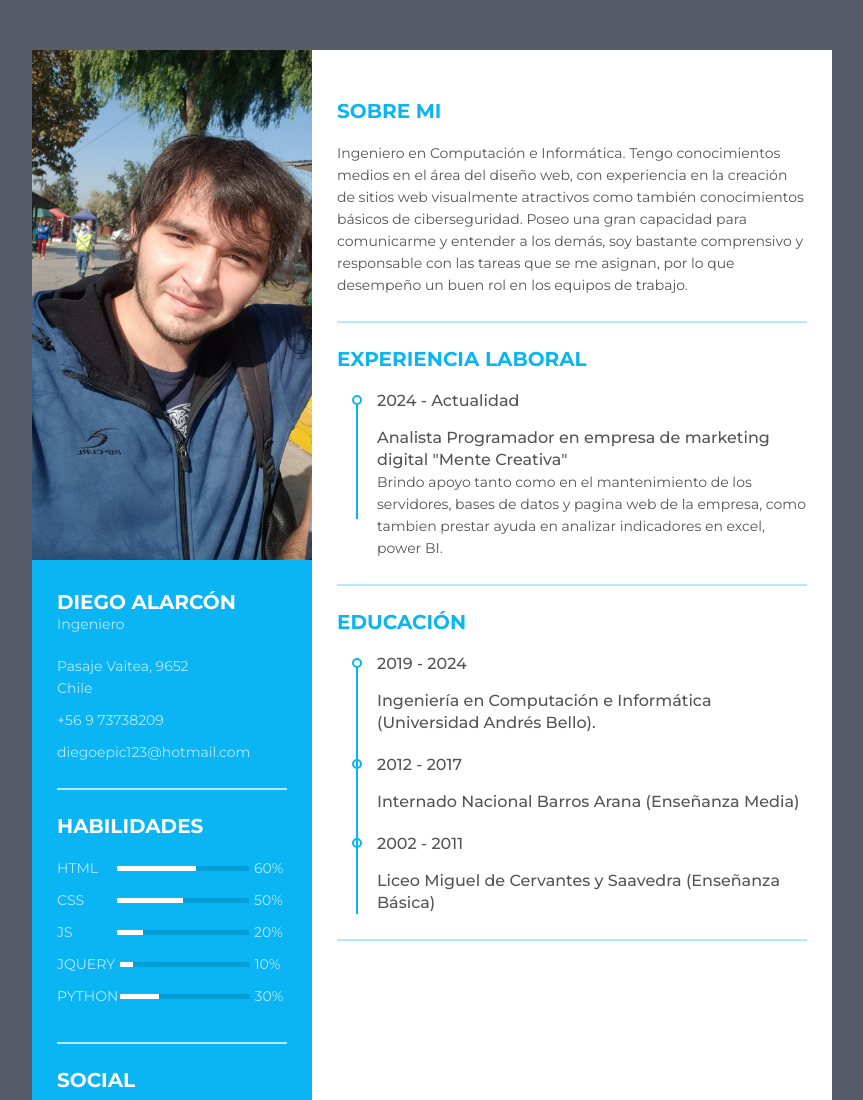
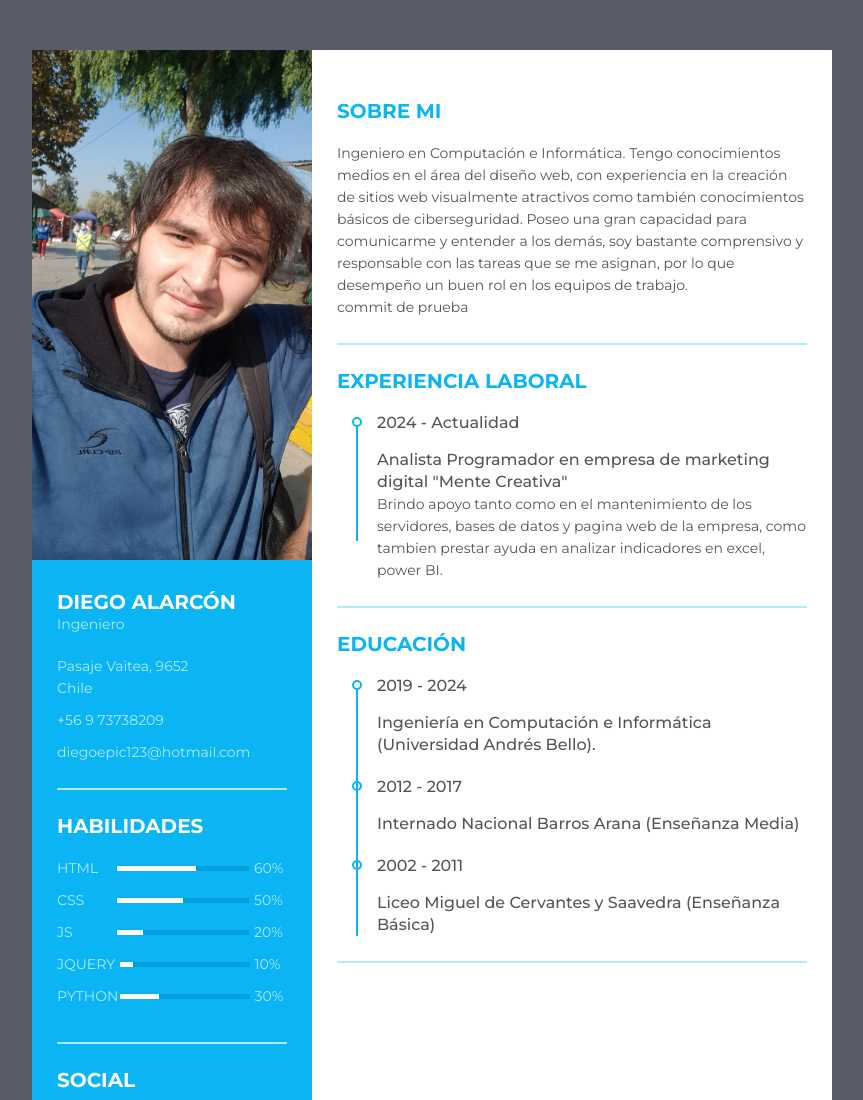
Before and after one commit to susana-ar/diegoepic.github.io, a plain HTML site: page index.html in a window 1280 px wide. Shown: the top 1100 px of the page, without its empty margins (208-1071 px from the left). Drawn offline with Linux system fonts and the light colour scheme.

Commit message:
commit de prueba

```diff
--- a/index.html
+++ b/index.html
@@ -151,6 +151,7 @@
           ciberseguridad. Poseo una gran capacidad para comunicarme y entender a los demás,
           soy bastante comprensivo y responsable con las tareas que se me asignan, por lo que
           desempeño un buen rol en los equipos de trabajo.</p>
+          <p>commit de prueba</p>
     </div>
     <div class="resume_item resume_work">
         <div class="title">
```
